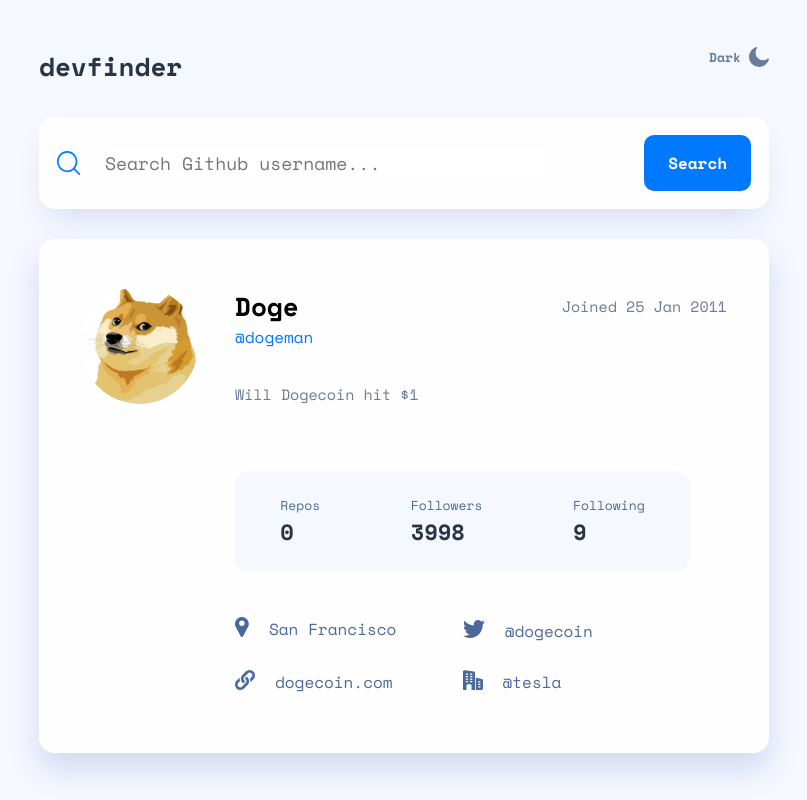
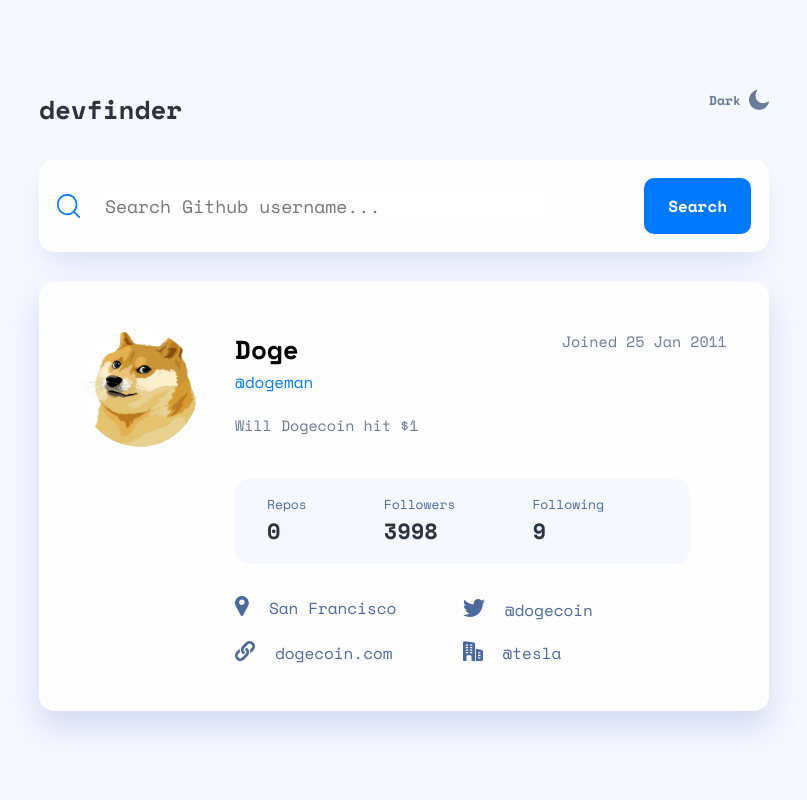
Before and after one commit to Mitch4sho/GitHub-user-serach-app, a React (Create React App) app: page / in a window 1280 px wide. Shown: the whole page, without its empty margins (236-1043 px from the left). Built offline with nearby package versions, Linux system fonts and the light colour scheme; the HTML template or start-up script is replaced by a standard one.

Commit message:
fix for much more content in the dashboard

```diff
--- a/src/styles/userDashboard.css
+++ b/src/styles/userDashboard.css
@@ -23,7 +23,6 @@
 
   display: grid;
   grid-template-columns: 117px 2fr;
-  grid-template-rows: 1.5fr 1fr 1fr;
   gap: 32px 37px;
 }
 
@@ -46,11 +45,10 @@
   flex: 1;
 
   display: grid;
-  grid-template-columns: 1fr 1fr;
-  grid-template-rows: 1fr 1fr 2fr;
 }
 
 .name {
+  margin-bottom: 2px;
   font-size: 26px;
   font-weight: 700;
   font-style: normal;
@@ -65,7 +63,7 @@
   font-style: normal;
   color: var(--blue-light-mode);
 
-  grid-column: 1 / 2;
+  grid-column: 1 / span 2;
   grid-row: 2 / 3;
 }
 
@@ -75,8 +73,9 @@
   font-style: normal;
   color: var(--grey-light-mode);
 
-  align-self: center;
-  grid-column: 3/ 3;
+  align-self: flex-start;
+  justify-self: end;
+  grid-column: 3 / span 3;
   grid-row: 1 / 2;
 }
 
@@ -87,7 +86,7 @@
   font-style: normal;
   color: var(--grey-light-mode);
 
-  grid-column: 1 / span 3;
+  grid-column: 1 / span 4;
   grid-row: 3 / 4;
 }
 
@@ -98,11 +97,12 @@
 .info-container {
   background-color: var(--main-bg-light-mode);
   border-radius: 15px;
+  padding: 15px 86px 17px 32px;
 
   grid-column: 2 / 3;
 
   display: flex;
-  justify-content: space-around;
+  justify-content: space-between;
   align-items: center;
 }
 
@@ -127,6 +127,7 @@
   grid-template-rows: 1fr 1fr;
   align-items: center;
   justify-items: start;
+  row-gap: 19px;
 }
 
 .grid-container > li > p {
```
